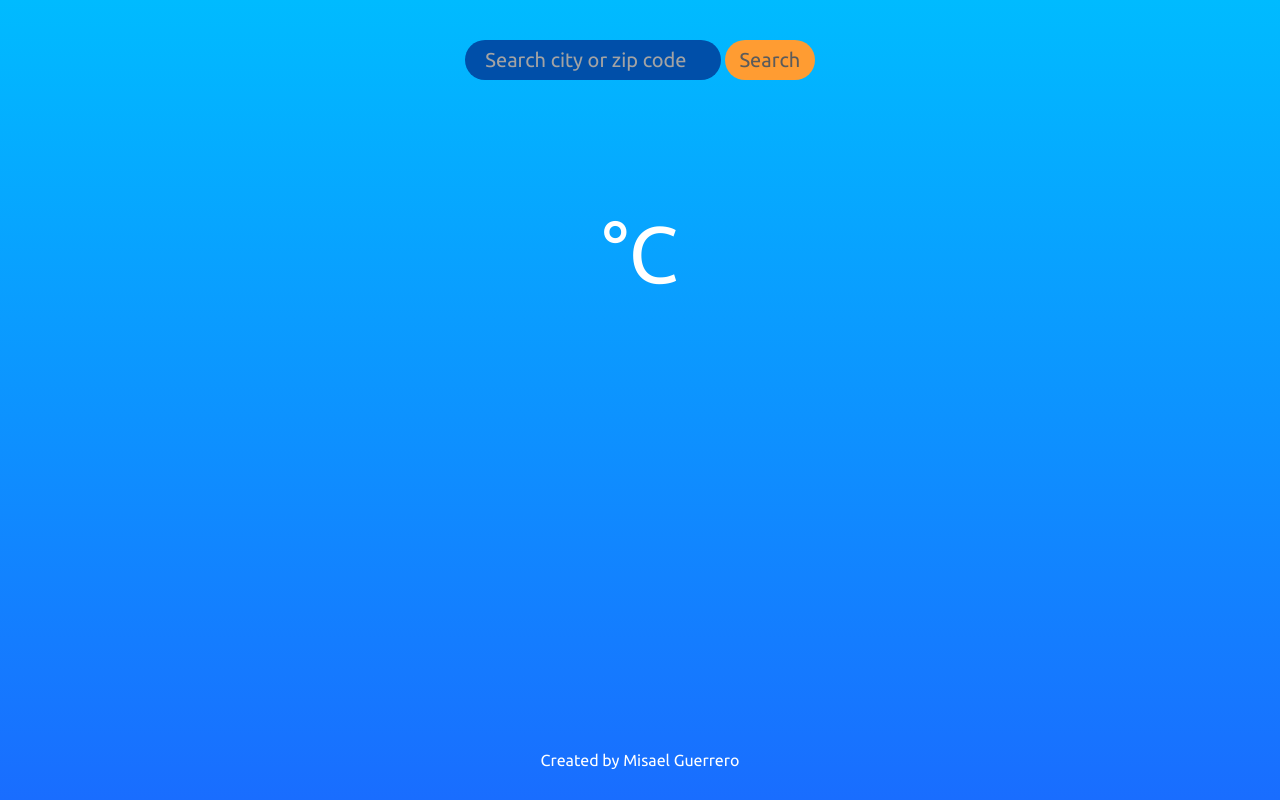
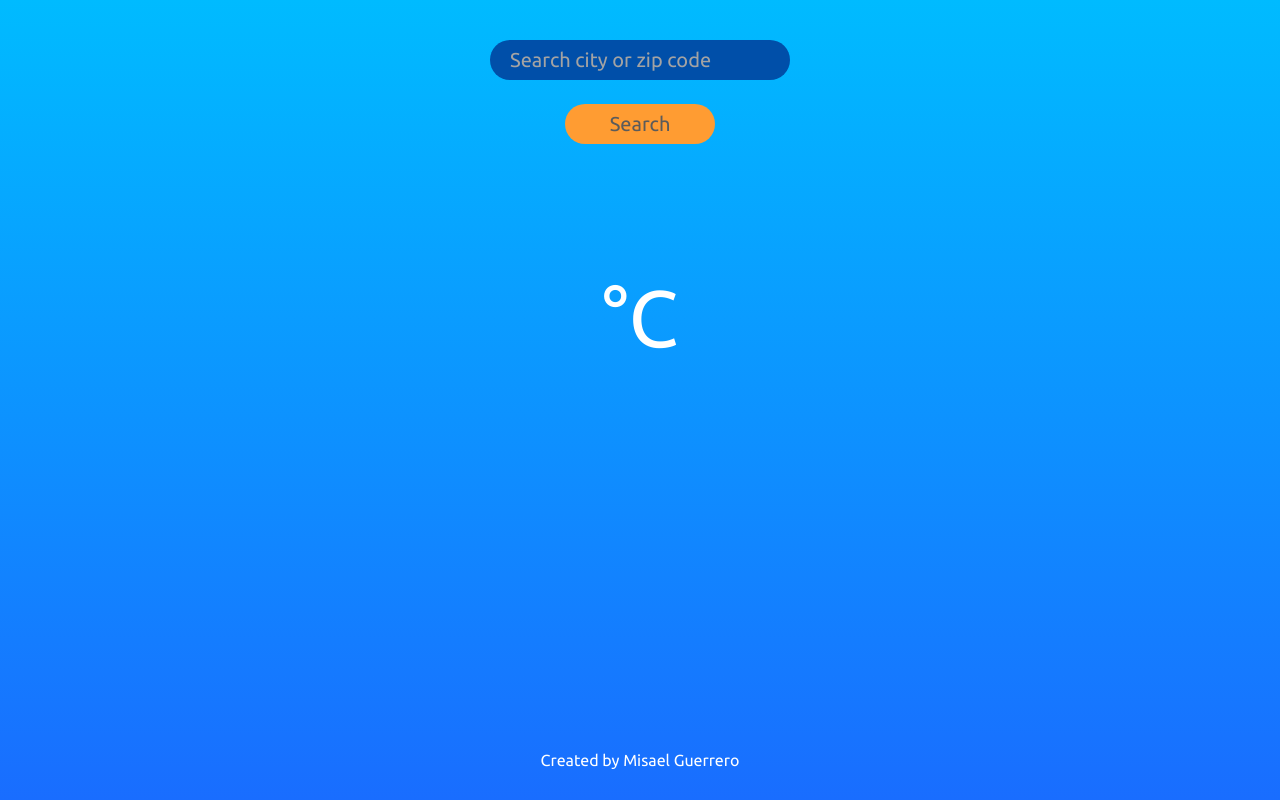
Before and after one commit to fmguerrero96/weatherApp, a plain HTML site: page index.html in a window 1280 px wide. Drawn offline with Linux system fonts and the light colour scheme; no server answers.

Commit message:
modify search button position and size. Modify search bar size

```diff
--- a/styles.css
+++ b/styles.css
@@ -31,10 +31,14 @@ body {
 
 .searchContainer{
     margin: 5vh 0 5vh 0;
+    display: flex;
+    flex-direction: column;
+    align-items: center;
 }
 
 .searchCity{
     width: 20vw;
+    min-width: 300px;
     height: 5vh;
     border-radius: 20px;
     padding: 20px;
@@ -43,7 +47,7 @@ body {
     color: rgb(255, 156, 50);
     font-size: 1.25rem;
     font-family: 'Ubuntu', sans-serif;
-
+    margin-bottom: 3vh;
 }
 
 .searchCity::placeholder{
@@ -54,8 +58,8 @@ body {
 
 .submitCity{
     font-family: 'Ubuntu', sans-serif;
-    width: 7vw;
-    height: 5vh;
+    width: 150px;
+    height: 40px;
     border-radius: 20px;
     border: none;
     background-color: rgb(255, 156, 50);
@@ -64,9 +68,10 @@ body {
     cursor: pointer;
 }
 
-.submitCity:active{
-    background-color: aqua;
+.submitCity:hover{
+    background-color: white;
 }
+
 
 .location {
     display: flex;
```
